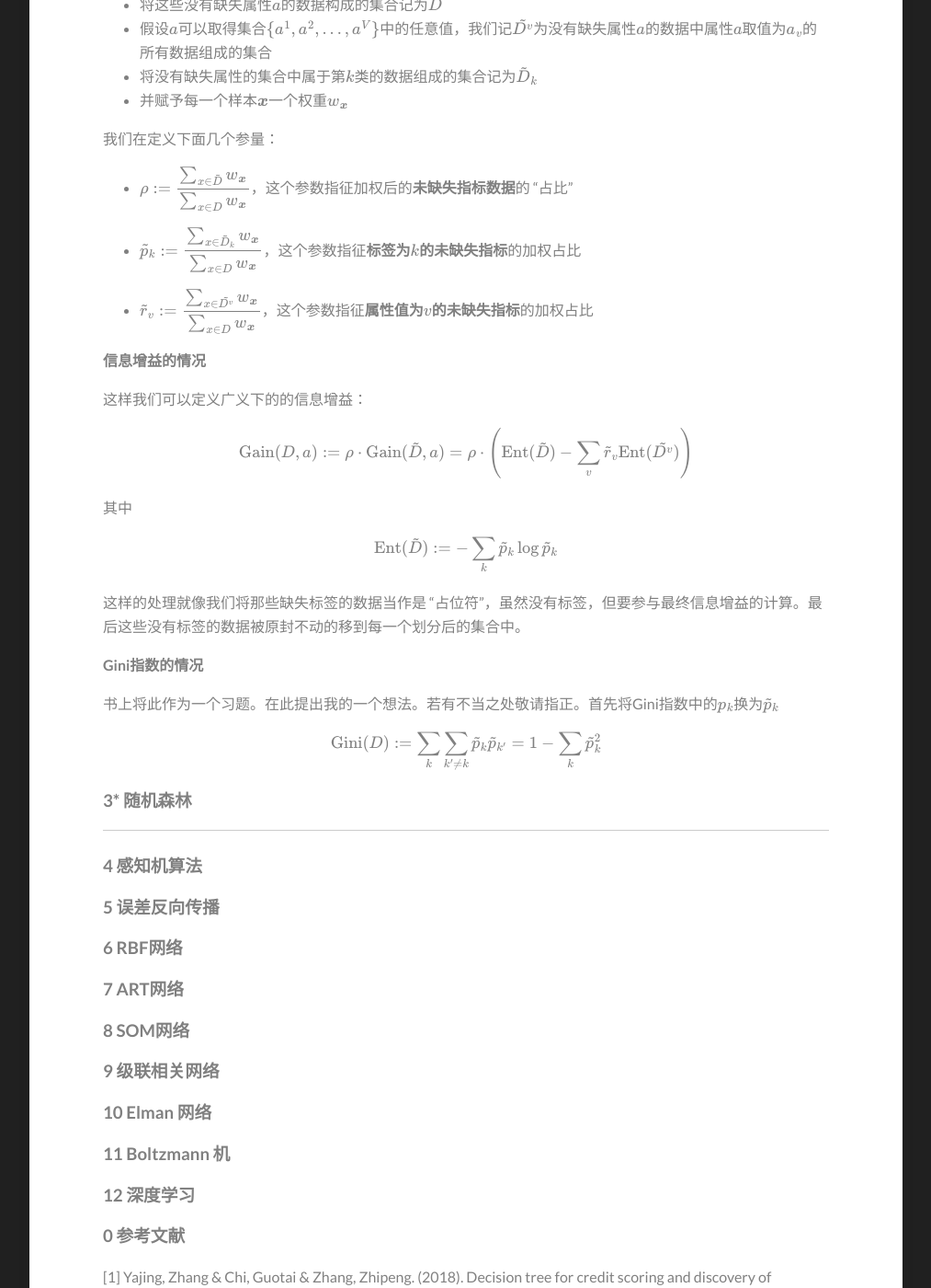
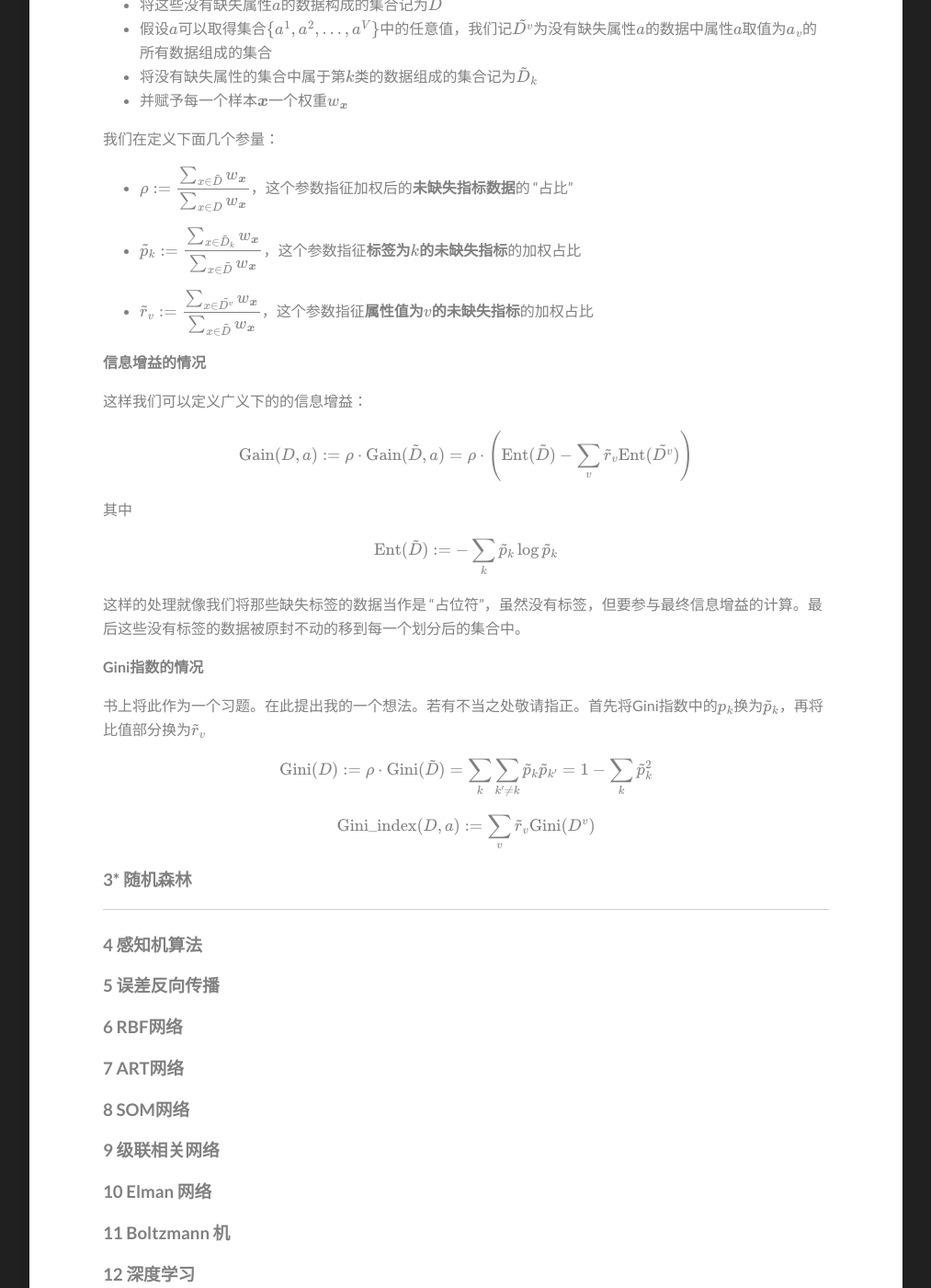
Before and after one commit to hrjtju/hrjtju.github.io, a Jekyll site: the page built from _posts/2022-08-24-DatawhaleML-3.md, in a window 1280 px wide and 1400 px high, scrolled down 3515 px. Shown: the whole window at 92% size, without its empty margins (133-1146 px from the left). Built offline with Jekyll 4.4.1, drawn with Linux system fonts in a browser that asks for light colours; formulas are drawn with MathJax 3.

Commit message:
Update 2022-08-24-DatawhaleML-3.md

```diff
--- a/_posts/2022-08-24-DatawhaleML-3.md
+++ b/_posts/2022-08-24-DatawhaleML-3.md
@@ -150,11 +150,11 @@ $$
 
 
 
-* $$\displaystyle \tilde p_k := \frac{\sum_{x \in \tilde D_k} w_{\boldsymbol{x}}}{\sum_{x \in D} w_{\boldsymbol{x}}}$$，这个参数指征**标签为$$k$$的未缺失指标**的加权占比
+* $$\displaystyle \tilde p_k := \frac{\sum_{x \in \tilde D_k} w_{\boldsymbol{x}}}{\sum_{x \in \tilde D} w_{\boldsymbol{x}}}$$，这个参数指征**标签为$$k$$的未缺失指标**的加权占比
 
 
 
-* $$\displaystyle \displaystyle \tilde r_v := \frac{\sum_{x \in \tilde {D^v}} w_{\boldsymbol{x}}}{\sum_{x \in D} w_{\boldsymbol{x}}}$$，这个参数指征**属性值为$$v$$的未缺失指标**的加权占比
+* $$\displaystyle \displaystyle \tilde r_v := \frac{\sum_{x \in \tilde {D^v}} w_{\boldsymbol{x}}}{\sum_{x \in \tilde D} w_{\boldsymbol{x}}}$$，这个参数指征**属性值为$$v$$的未缺失指标**的加权占比
 
 
 
@@ -186,11 +186,15 @@ $$
 
 **Gini指数的情况**
 
-书上将此作为一个习题。在此提出我的一个想法。若有不当之处敬请指正。首先将Gini指数中的$$p_k$$换为$$\tilde p_k$$
+书上将此作为一个习题。在此提出我的一个想法。若有不当之处敬请指正。首先将Gini指数中的$$p_k$$换为$$\tilde p_k$$，再将比值部分换为$$\tilde r_v$$
 
 
 $$
-\mathrm{Gini}(D) := \sum_k\sum_{k' \ne k} \tilde p_k\tilde p_{k'} = 1-\sum_{k} \tilde p_k^2
+\mathrm{Gini}(D) := \rho \cdot \mathrm{Gini}(\tilde D) = \sum_k\sum_{k' \ne k} \tilde p_k\tilde p_{k'} = 1-\sum_{k} \tilde p_k^2
+$$
+
+$$
+\mathrm{Gini\_index}(D, a) := \sum_v \tilde r_v \mathrm{Gini}(D^v)
 $$
 
 
```
